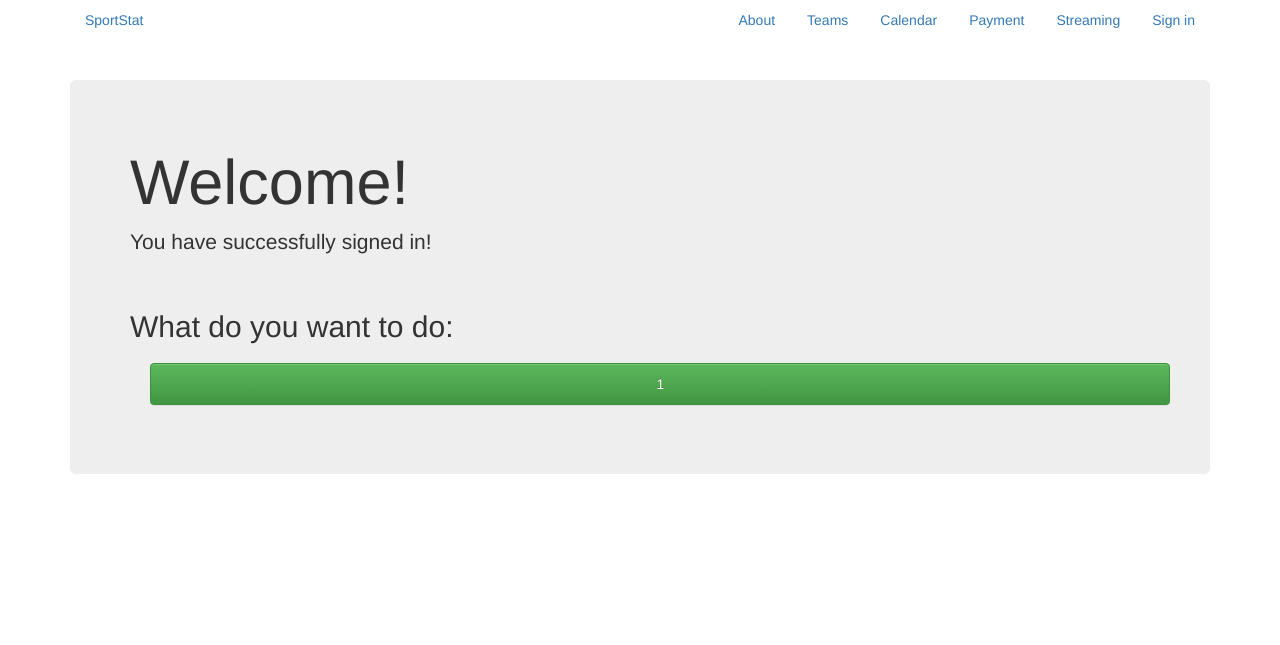
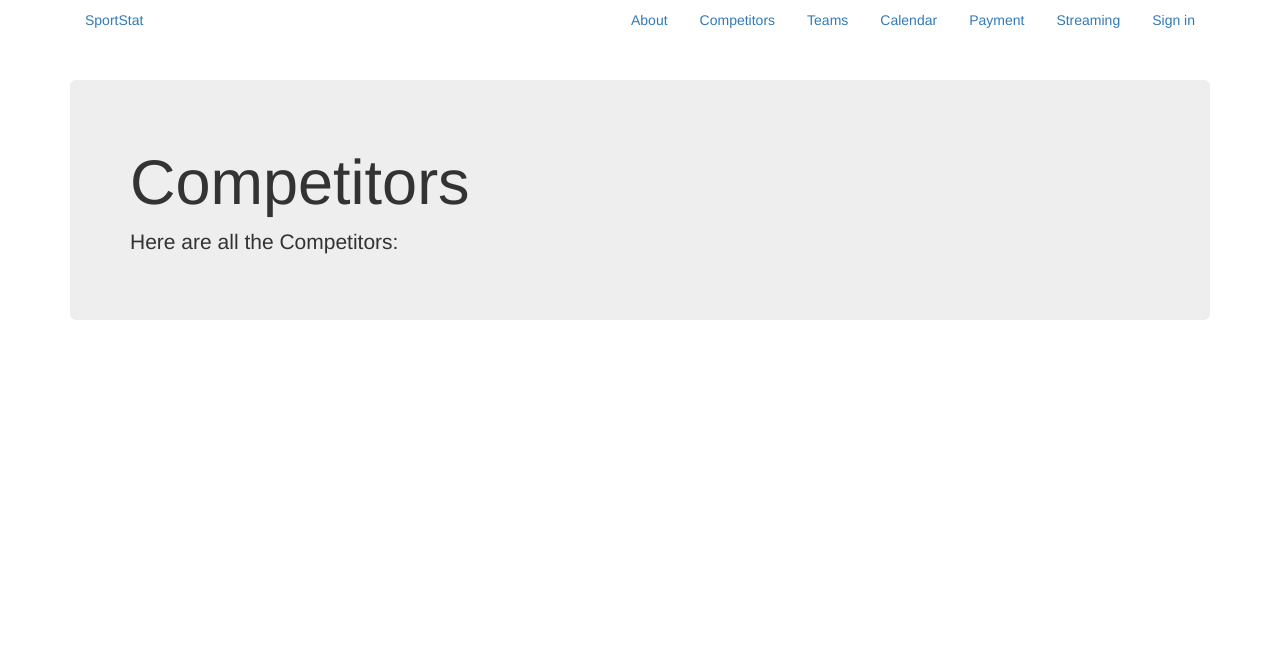
Before and after one commit to karinakozarova/SportStat, a Python web app: template app/templates/competitor.html in a window 1280 px wide. Shown: the top 645 px of the page. Run offline with Jinja, Linux system fonts and the light colour scheme; the template is opened without the code that fills it, so the values that code supplies are empty; some libraries are stand-ins or nearby versions.

Commit message:
added page that lsits all registered competitors

```diff
--- a/app/templates/base.html
+++ b/app/templates/base.html
@@ -19,6 +19,7 @@
             <li style = "float:right" role="presentation"><a href="/pay">Payment</a></li>
             <li style = "float:right" role="presentation"><a href="/calendar">Calendar</a></li>
             <li style = "float:right" role="presentation"><a href="/teams">Teams</a></li>
+            <li style = "float:right" role="presentation"><a href="/competitors">Competitors</a></li>
             <li style = "float:right" role="presentation"><a href="/about">About</a></li>
           </ul>
         </nav>
--- a/app/templates/competitor.html
+++ b/app/templates/competitor.html
@@ -1,15 +1,21 @@
 {% extends "base.html" %}
-{% block title %}Competitor information{% endblock %}
+{% block title %}Competitors{% endblock %}
 {% block body %}
 <br>
 <div class="jumbotron">
-  <h1>Welcome!</h1>
-  <p class="lead">You have successfully signed in!</p>
-  <h2> <br> What do you want to do: </h2>
-    <form>
-  <input type="submit" name="1"class="btn btn-success btn-block" style="margin: 2%;padding: 1%" value="1">
-  </form>
+  <h1>Competitors</h1>
+    <div class="container-fluid">
+	    <div class="row">
+		  <p class="lead">Here are all the Competitors:</p>
+		    {% for name in competitors %}
+		        <div class="col-sm-6 col-md-5" style="padding-right: 3%;padding-left: 3%; padding-bottom: 3%">
+		            <div class="container">
+		                <h2>{{name}}</h2>
+		            </div>
+		        </div>
+
+		    {% endfor %}
+		</div>
+    </div>
 </div>
-
-
 {% endblock %}
```
Also changed, not shown: app/views.py (+33 -29 lines), test.db.
